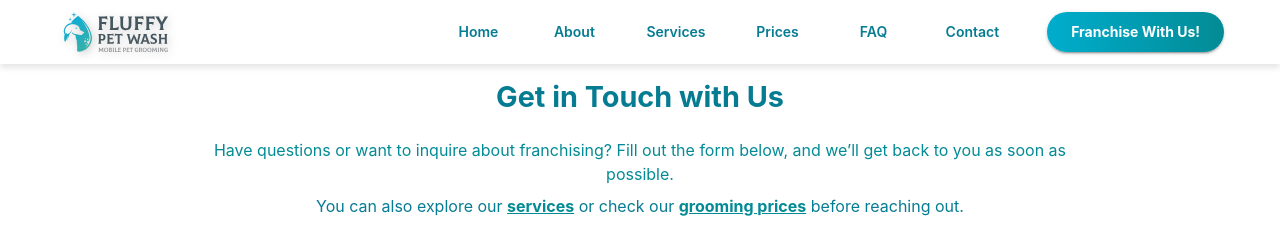
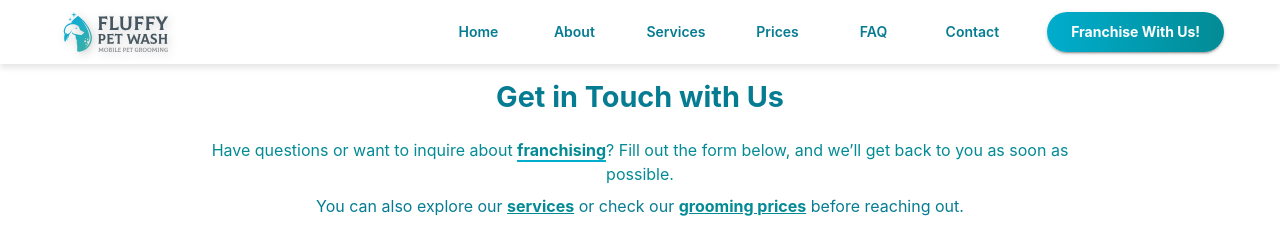
Before and after one commit to crisboxing11/Fluffy, a Next.js app: page /contact in a window 1280 px wide. Shown: the top 236 px of the page. Built offline with nearby package versions, Linux system fonts and the light colour scheme.

Commit message:
added franchise link to the contact page as well

```diff
--- a/pages/contact.tsx
+++ b/pages/contact.tsx
@@ -142,8 +142,25 @@ const ContactPage = () => {
           Get in Touch with Us
         </Typography>
         <Typography variant="body1" color="textSecondary" mb={1}>
-          Have questions or want to inquire about franchising? Fill out the form below, and we’ll get back to you as soon as possible.
-        </Typography>
+  Have questions or want to inquire about{' '}
+  <a
+    href="https://franchise.fluffypetwash.com"
+    target="_blank"
+    rel="noopener noreferrer"
+    style={{
+      color: '#038B95',
+      fontWeight: 'bold',
+      textDecoration: 'none',
+      borderBottom: '2px solid #00ADCD',
+      transition: 'all 0.3s ease-in-out',
+    }}
+    onMouseOver={(e) => { e.currentTarget.style.color = '#026D7C'; }}
+    onMouseOut={(e) => { e.currentTarget.style.color = '#038B95'; }}
+  >
+    franchising
+  </a>
+  ? Fill out the form below, and we’ll get back to you as soon as possible.
+</Typography>
        <Typography variant="body1" mt={1} mb={4}>
   You can also explore our{' '}
   <Link href="/services" passHref legacyBehavior>
```
